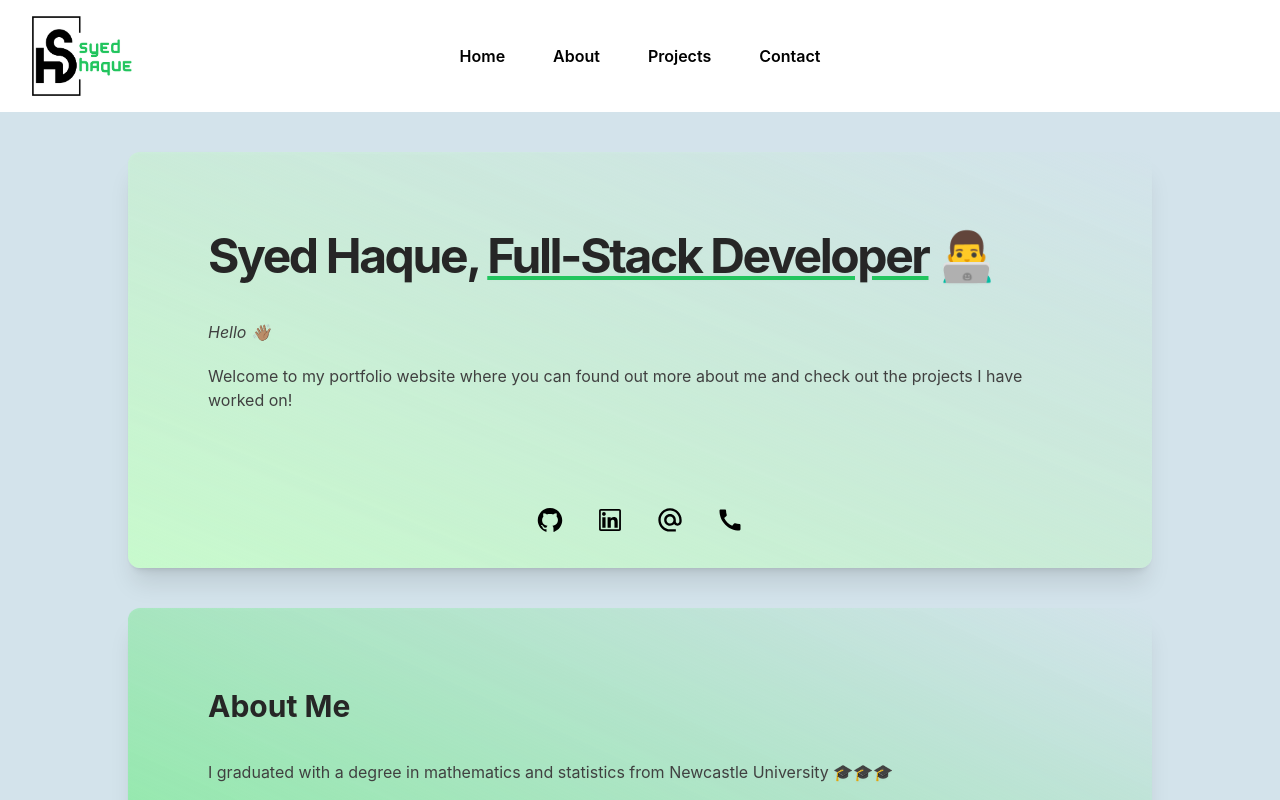
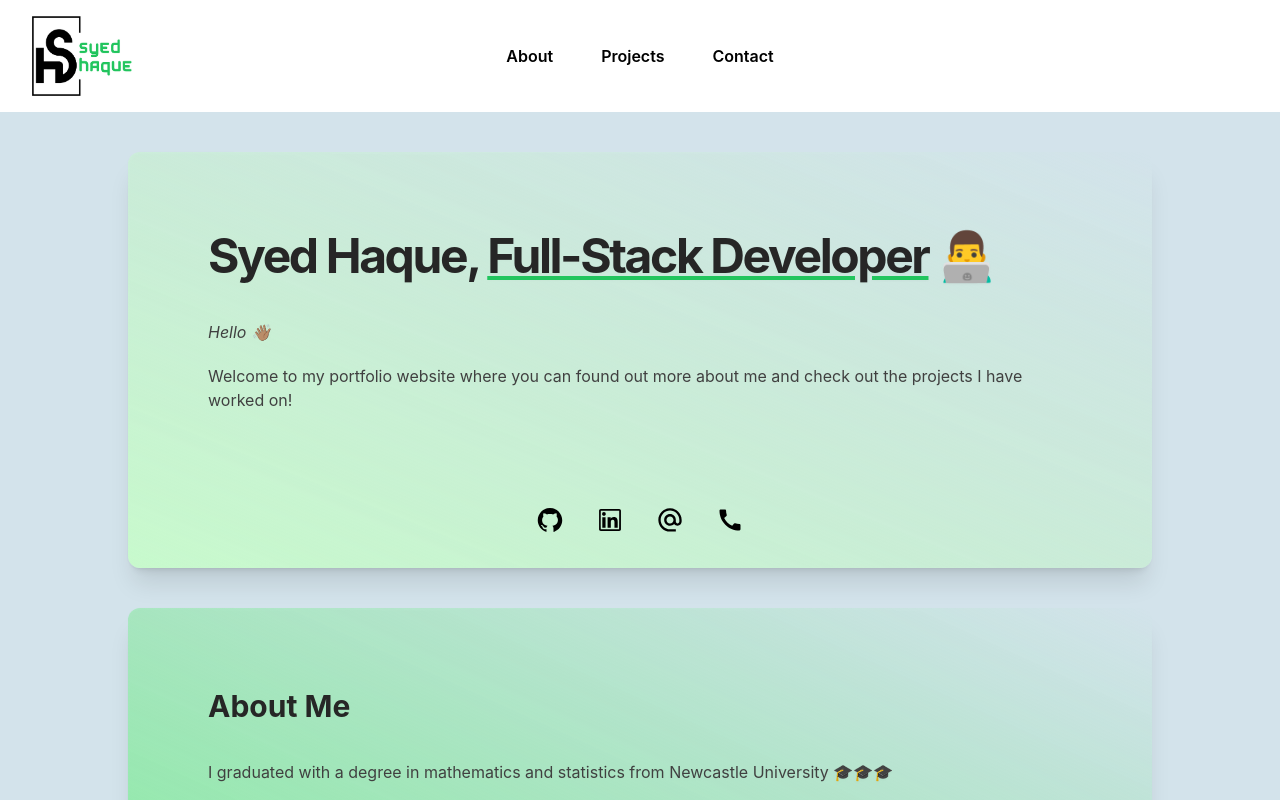
Before and after one commit to syed-45/portfolio, a Next.js app: page / in a window 1280 px wide. Shown: the top 800 px of the page. Built offline with nearby package versions, Linux system fonts and the light colour scheme.

Commit message:
feat: remove home link

```diff
--- a/src/components/ResponsiveNavbar.tsx
+++ b/src/components/ResponsiveNavbar.tsx
@@ -44,9 +44,6 @@ export default function ResponsiveNavbar(): JSX.Element {
           </button>
         </div>
         <Popover.Group className='hidden lg:flex lg:gap-x-12'>
-          <Link scroll={false} className='smooth-scroll' href=''>
-            Home
-          </Link>
           <Link scroll={false} className='smooth-scroll' href='#about'>
             About
           </Link>
@@ -92,14 +89,6 @@ export default function ResponsiveNavbar(): JSX.Element {
                   scroll={false}
                   className='smooth-scroll -mx-3 block rounded-lg px-3 py-2 text-base font-semibold leading-7 text-gray-900 hover:bg-gray-50'
                   onClick={() => setMobileMenuOpen(false)}
-                  href=''
-                >
-                  Home
-                </Link>
-                <Link
-                  scroll={false}
-                  className='smooth-scroll -mx-3 block rounded-lg px-3 py-2 text-base font-semibold leading-7 text-gray-900 hover:bg-gray-50'
-                  onClick={() => setMobileMenuOpen(false)}
                   href='#about'
                 >
                   About
--- a/src/pages/index.tsx
+++ b/src/pages/index.tsx
@@ -1,10 +1,6 @@
 import Link from 'next/link';
 import * as React from 'react';
-import {
-  AiFillGithub,
-  AiOutlineArrowDown,
-  AiOutlineLinkedin,
-} from 'react-icons/ai';
+import { AiFillGithub, AiOutlineLinkedin } from 'react-icons/ai';
 import { MdCall, MdOutlineAlternateEmail } from 'react-icons/md';
 
 import { About } from '../components/About';
```
Also changed, not shown: 1 other file (tests, documents, lock files or other folders).
